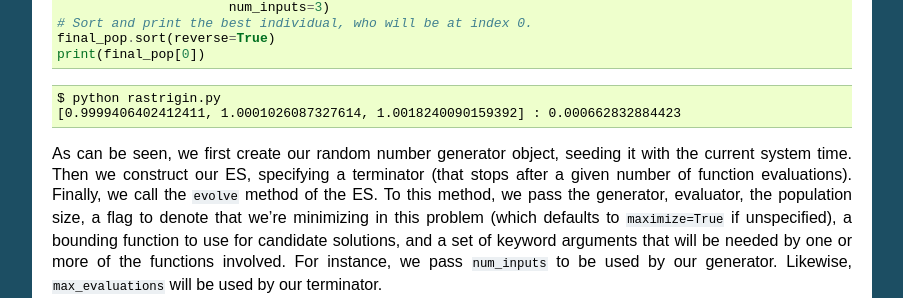
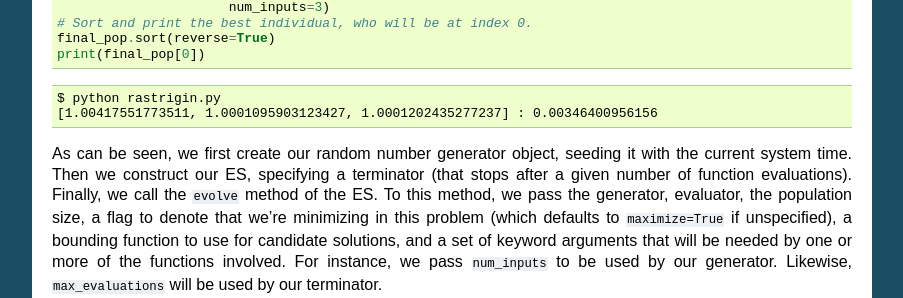
Before and after one commit to thanos/ecspy, a Sphinx documentation site: the page built from docs/tutorial.rst, in a window 1280 px wide and 900 px high, scrolled down 1389 px. Shown: the part 169-467 px from the top of the window, without its empty margins (198-1101 px from the left). Built offline with Sphinx 7.4.7, drawn with Linux system fonts in a browser that asks for light colours; formulas are drawn with MathJax 3.

Commit message:
Changes to documentation.

```diff
--- a/docs/tutorial.rst
+++ b/docs/tutorial.rst
@@ -66,7 +66,7 @@ Now that we have decided upon our generator and evaluator, we can create the EC.
 ::
 
 	$ python rastrigin.py
-	[0.9999406402412411, 1.0001026087327614, 1.0018240090159392] : 0.000662832884423
+	[1.00417551773511, 1.0001095903123427, 1.0001202435277237] : 0.00346400956156
 
 .. {{{end}}}
 
```
